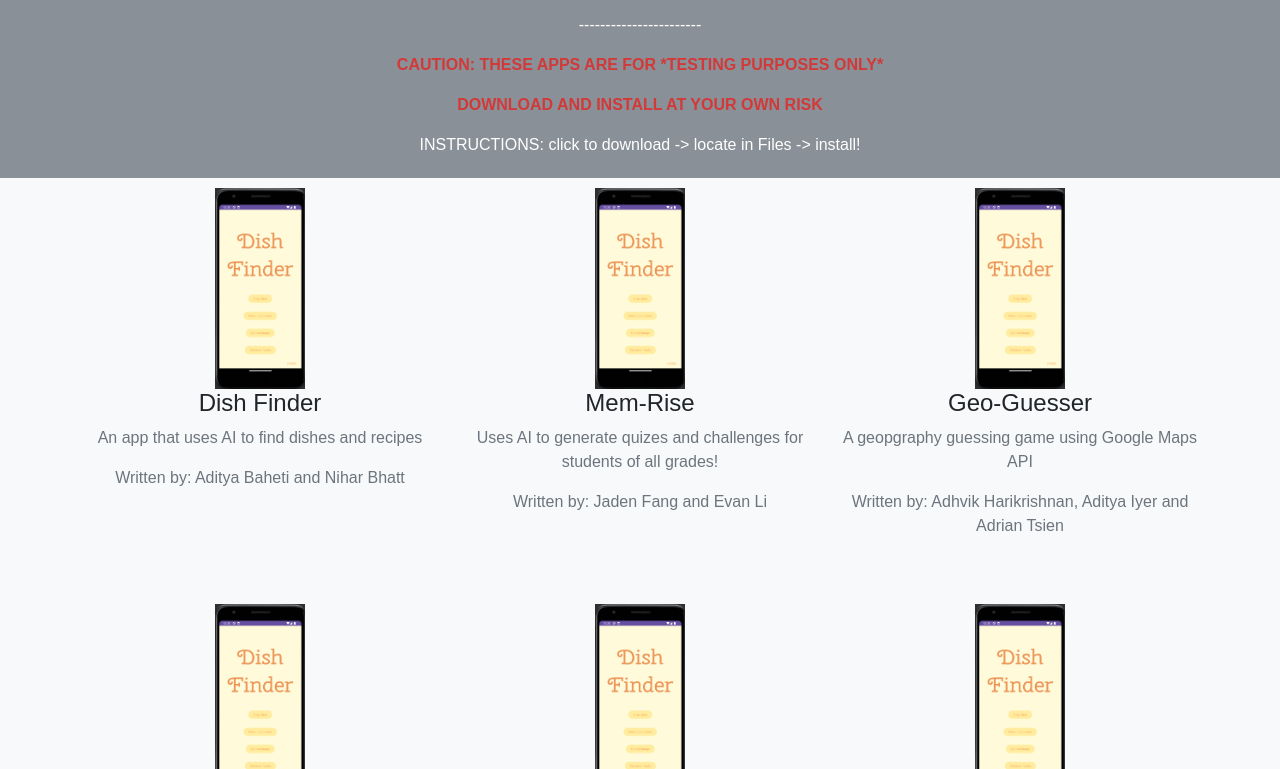
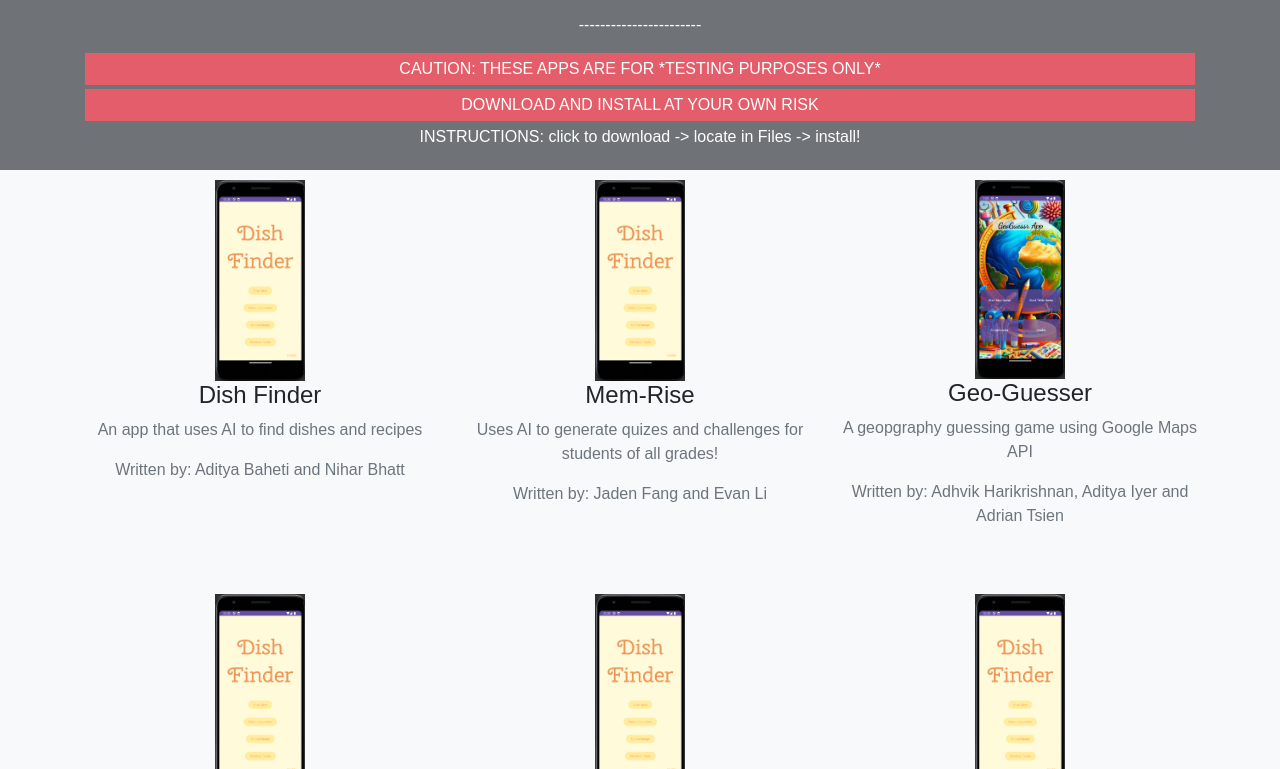
Before and after one commit to ajackrel/android-page, a plain HTML site: page index.html in a window 1280 px wide. Shown: the part 130-899 px from the top of the page. Drawn offline with nearby package versions, Linux system fonts and the light colour scheme.

Commit message:
updated index.html and added geo.png

```diff
--- a/index.html
+++ b/index.html
@@ -26,7 +26,7 @@
   .header-section {
     text-align: center;
     padding: 5px;
-    background: #6c757d;
+    background: #4b5055;
     color: white;
     opacity: 80%;
     position: sticky;
@@ -90,10 +90,10 @@
 <header class="header-section">
   <div class="container">
     <h3>Welcome to the Stratford Prep Android App Gallery</h3>
-    <p>Come see what students have been working on!</p>
+    <p >Come see what students have been working on!</p>
     <p>-----------------------</p>
-    <p id="warning">CAUTION: THESE APPS ARE FOR *TESTING PURPOSES ONLY*</p>
-    <p id="warning">DOWNLOAD AND INSTALL AT YOUR OWN RISK</p>
+    <p class="p-1 mb-1 bg-danger text-white">CAUTION: THESE APPS ARE FOR *TESTING PURPOSES ONLY*</p>
+    <p class="p-1 mb-1 bg-danger text-white">DOWNLOAD AND INSTALL AT YOUR OWN RISK</p>
     <p>INSTRUCTIONS: click to download -> locate in Files -> install!</p>
   </div>
 </header>
@@ -139,7 +139,7 @@
               <i class="fas fa-plus fa-3x"></i>
             </div>
           </div>
-          <img class="img-fluid" src="dish_finder.png" alt="">
+          <img class="img-fluid" src="geo.png" alt="">
         </a>
         <div class="portfolio-caption">
           <h4>Geo-Guesser</h4>
```
Also changed, not shown: about.html (+2 -2 lines), geo.png (added).
